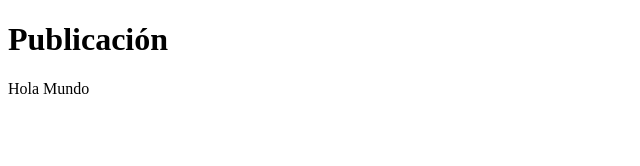
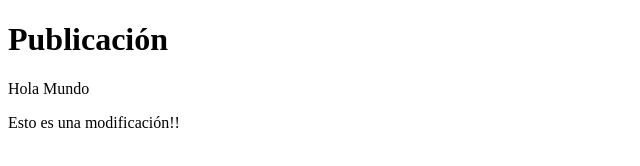
Before and after one commit to Javier8393/miRepositorio, a plain HTML site: page index.html in a window 1280 px wide. Shown: the whole page, without its empty margins (0-640 px from the left). Drawn offline with Linux system fonts and the light colour scheme.

Commit message:
Update index.html

```diff
--- a/index.html
+++ b/index.html
@@ -7,6 +7,7 @@
 
 <h1>Publicación</h1>
 <p>Hola Mundo</p>
+<p>Esto es una modificación!!</p>
 
 </body>
 </html>
```
